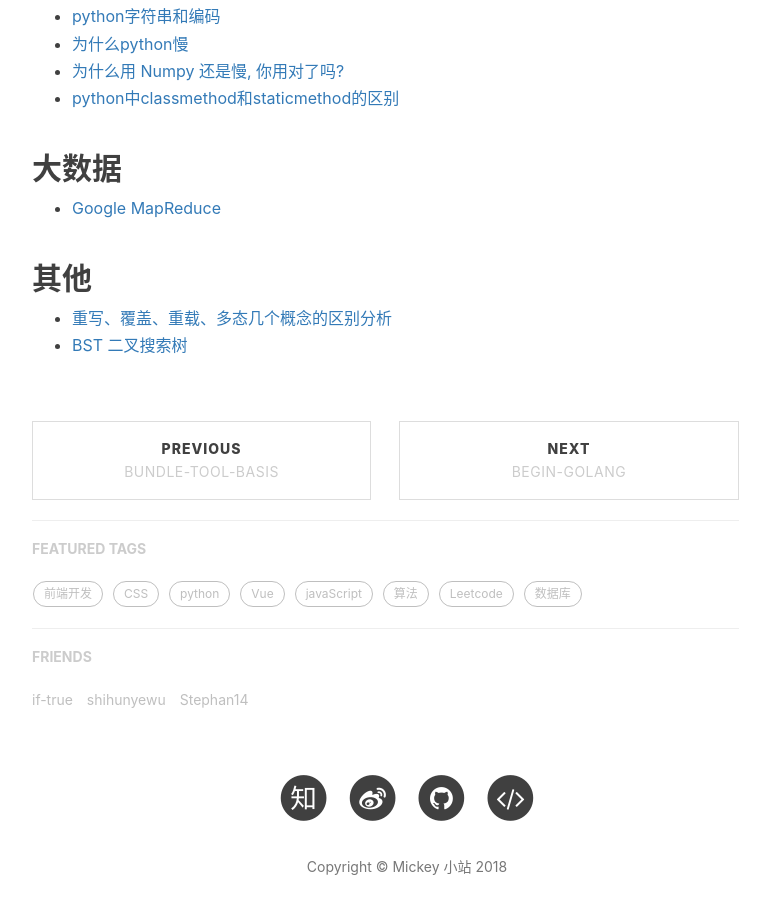
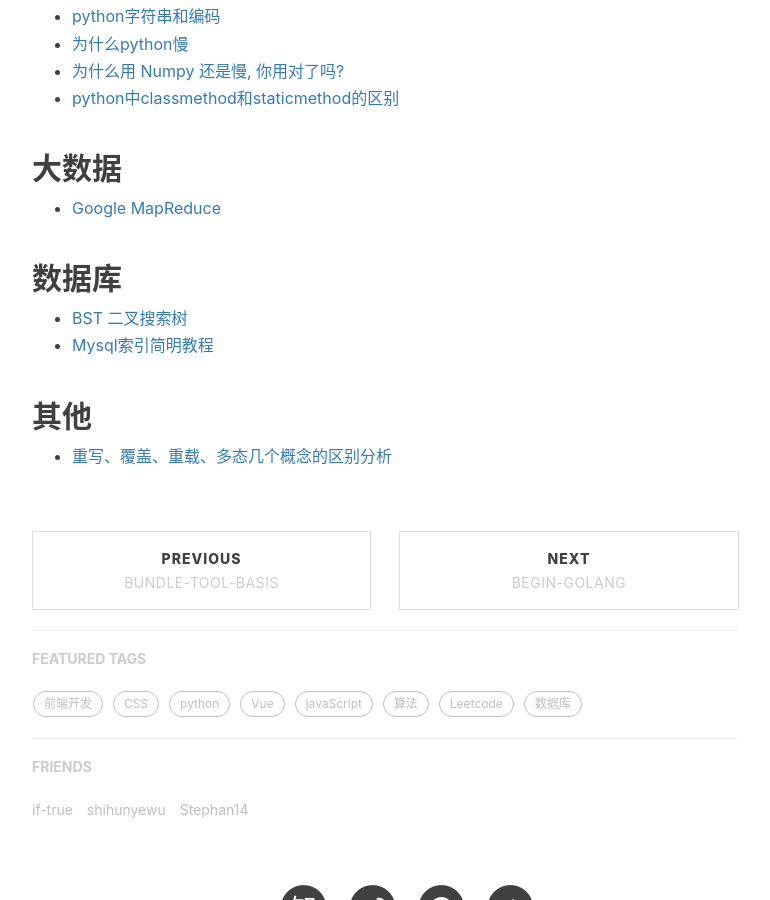
Before and after one commit to mickey0524/mickey0524.github.io, a Jekyll site: the page built from _posts/2017-10-20-superior-article.md, in a window 1280 px wide and 900 px high, scrolled down 2023 px. Shown: the whole window, without its empty margins (233-1003 px from the left). Built offline with Jekyll 4.4.1, drawn with Linux system fonts in a browser that asks for light colours; nearby versions of some CDN libraries; comment, search, counter and statistics services are not loaded.

Commit message:
feat(article): 增加db index简要介绍

```diff
--- a/_posts/2017-10-20-superior-article.md
+++ b/_posts/2017-10-20-superior-article.md
@@ -70,7 +70,11 @@ tags:
 
 * [Google MapReduce](http://blog.bizcloudsoft.com/wp-content/uploads/Google-MapReduce%E4%B8%AD%E6%96%87%E7%89%88_1.0.pdf)
 
+## 数据库
+
+* [BST 二叉搜索树](https://songlee24.github.io/2015/01/13/binary-search-tree/)
+* [Mysql索引简明教程](https://zhuanlan.zhihu.com/p/40820574)
+
 ## 其他
 
 * [重写、覆盖、重载、多态几个概念的区别分析](https://blog.csdn.net/ericbaner/article/details/3857268)
-* [BST 二叉搜索树](https://songlee24.github.io/2015/01/13/binary-search-tree/)
```
